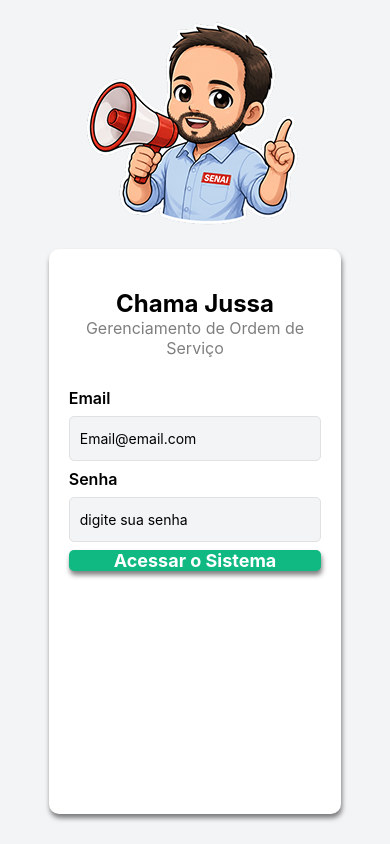
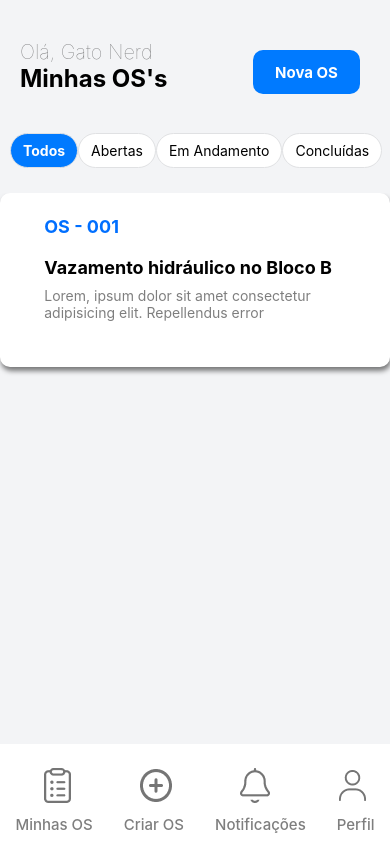
Before and after one commit to Mateus-Latorre/Chama-Jussa, a React Native app in the folder ChamaJussa/: screen / in a window 390 px wide. Built offline with nearby package versions, Linux system fonts and the light colour scheme.

Commit message:
Telas finalizadas!!!!!!

```diff
--- a/ChamaJussa/index.js
+++ b/ChamaJussa/index.js
@@ -1,6 +1,6 @@
 import { registerRootComponent } from 'expo';
 
-import App from './src/app/login';
+import App from './src/app/listaOS';
 
 // registerRootComponent calls AppRegistry.registerComponent('main', () => App);
 // It also ensures that whether you load the app in Expo Go or in a native build,
--- a/ChamaJussa/src/Componentes/footer/FooterStyle.js
+++ b/ChamaJussa/src/Componentes/footer/FooterStyle.js
@@ -21,7 +21,7 @@ export const FooterStyle = StyleSheet.create({
         marginLeft: 20
     },
     texto: {
-        opacity: "50%",
+        opacity: 0.5,
         fontSize: 15,
         fontWeight: 500,
     }
--- a/ChamaJussa/src/app/StyleLista.js
+++ b/ChamaJussa/src/app/StyleLista.js
@@ -5,34 +5,134 @@ export const styles = StyleSheet.create({
     safeArea: {
         backgroundColor: "#F3F4F6",
         flex: 1,
+        height: "100%",
+        width: "100%",
         paddingTop: 40
     },
     container: {
         width: "100%",
+        alignItems: "center",
         flex: 1,
-        alignItems: "center",
         backgroundColor: "#F3F4F6",
         // borderColor: "transparent",
         // borderStyle: "solid",
         // borderWidth: 3,
 
 
+    },
+    headerOS: {
+        width: "100%",
+        flexDirection: "row",
+        justifyContent: "space-between",
+    },
+    btnOS: {
+        width: 107,
+        height: 44,
+        backgroundColor: "#007AFF",
+        borderRadius: 10,
+        justifyContent: "center",
+        alignItems: "center",
+        marginRight: 30,
 
     },
-    formulario: {
+    caixaOs: {
+        marginTop: 10
+    },
+    txtBtn: {
+        fontWeight: "bold",
+        fontSize: 15,
+        color: "white"
+    },
+    container2: {
+        flexDirection: 'row',
+        justifyContent: 'space-between',
+        padding: 10,
+        marginBottom: 15,
+
+    },
+    container3: {
+        flexDirection: 'row',
+        justifyContent: 'space-between',
+        padding: 10,
+
+    },
+    subsubtitulo: {
+        textAlign: "center",
+        fontSize: 24,
+        fontWeight: 700,
+        paddingBottom: 30,
+    },
+    titulo: {
+        fontSize: 20,
+        opacity: 0.50,
+        fontWeight: 15,
+    },
+    caixa: {
         backgroundColor: "#fff",
-        width: 350,
-        // height: 150,
+        width: "100%",
+        height: 174,
         borderRadius: 10,
         boxShadow: '1px 4px 5px rgba(0, 0, 0, 0.5)',
-        marginLeft: 15,
-        marginRight: 15,
         marginBottom: 30,
         justifyContent: "center",
-        alignItems: "center",
-        padding: 15,
+        // alignItems: "center",
+        flexDirection: "row",
+        paddingTop: 23
+
+    },
+    scroll: {
         flex: 1,
-        flexDirection: "row"
+
+
+    },
+    tituloAzul: {
+        paddingBottom: 20,
+        fontSize: 18,
+        fontWeight: 700,
+        color: "#006fff"
+    },
+    tituloSub: {
+        paddingBottom: 9,
+        fontSize: 18,
+        fontWeight: 700
+    },
+    Descricoe: {
+        opacity: 0.5
+    },
+    Data: {
+        flex: 1,
+        flexDirection: "row",
+        justifyContent: "space-between"
+    },
+    Textos: {
+        width: "85%",
+        paddingLeft: 15
+    },
+    textoBox: {
+        marginLeft: 20,
+        alignItems: "flex-start",
+
+    },
+    botao: {
+        paddingVertical: 8,
+        paddingHorizontal: 12,
+        borderRadius: 20,
+        backgroundColor: '#fff',
+        borderColor: "#e0e1e3",
+        borderWidth: 1,
+    },
+    botaoAtivo: {
+        backgroundColor: '#007AFF',
+    },
+    texto: {
+        color: '#000',
+        fontSize: 14,
+    },
+    textoAtivo: {
+        color: '#fff',
+        fontWeight: 'bold',
+    },
+    botaoOS: {
 
     }
 });
--- a/ChamaJussa/src/app/StyleLogin.js
+++ b/ChamaJussa/src/app/StyleLogin.js
@@ -44,7 +44,7 @@ export const styles = StyleSheet.create({
 
     },
     texto: {
-        opacity: "50%",
+        opacity: 0.5,
         fontSize: 16,
         textAlign: "center"
 
@@ -76,10 +76,9 @@ export const styles = StyleSheet.create({
     botao: {
         width: "100%",
         backgroundColor: "#10b981",
-        height: 50,
+        height: 35,
         borderRadius: 5,
         boxShadow: '1px 4px 5px rgba(0, 0, 0, 0.5)',
-        flex: 1,
         alignItems: "center",
         justifyContent: "center",
 
@@ -87,7 +86,11 @@ export const styles = StyleSheet.create({
     },
     textobtn: {
         color: "#fff",
-        fontSize: 18,
+        fontSize: 15,
         fontWeight: 700
+    },
+    azul: {
+      flexDirection: "row",
+        backgroundColor:"#234567"
     }
 });
--- a/ChamaJussa/src/app/StylesNotificacao.js
+++ b/ChamaJussa/src/app/StylesNotificacao.js
@@ -50,7 +50,7 @@ export const styles = StyleSheet.create({
         fontWeight: 700
     },
     Descricoe: {
-        opacity: "50%"
+        opacity: 0.5
     },
     Data: {
         flex: 1,
--- a/ChamaJussa/src/app/listaOS.jsx
+++ b/ChamaJussa/src/app/listaOS.jsx
@@ -0,0 +1,105 @@
+
+import { StatusBar } from 'expo-status-bar';
+import { ScrollView, Text, View, Image, TouchableOpacity, StyleSheet } from 'react-native';
+import { SafeAreaProvider, SafeAreaView } from 'react-native-safe-area-context';
+import { styles } from './StyleLista';
+import { JussaProvider } from '../Context/jussaContext';
+import { Footer } from "../Componentes/footer/Footer"
+import React, { useState } from 'react';
+
+function App() {
+    const [selecionado, setSelecionado] = useState('Todos');
+    return (
+        <SafeAreaProvider>
+            <SafeAreaView style={styles.safeArea}>
+                <JussaProvider>
+                    <View style={styles.container}>
+                        <View style={styles.headerOS}>
+                            <View style={styles.textoBox}>
+                                <Text style={styles.titulo}>Olá, Gato Nerd</Text>
+                                <Text style={styles.subsubtitulo}>Minhas OS's</Text>
+                            </View>
+                            <View style={styles.caixaOs}>
+                                <TouchableOpacity style={styles.btnOS}>
+                                    <Text style={styles.txtBtn}>Nova OS
+                                    </Text>
+                                </TouchableOpacity>
+                            </View>
+
+                        </View>
+                        {/* <View style={styles.container3}>
+                            <Text style={[styles.botaoOS, selecionado === 'Todos' && styles.botaoAtivo]}
+                                onPress={() => setSelecionado('Todos')}>
+
+                            </Text>
+
+                        </View> */}
+                        <View style={styles.container2}>
+                            {/* Botão Todos */}
+                            <TouchableOpacity
+                                style={[styles.botao, selecionado === 'Todos' && styles.botaoAtivo]}
+                                onPress={() => setSelecionado('Todos')}
+                            >
+                                <Text style={[styles.texto, selecionado === 'Todos' && styles.textoAtivo]}>Todos</Text>
+                            </TouchableOpacity>
+
+                            {/* Botão Abertas */}
+                            <TouchableOpacity
+                                style={[styles.botao, selecionado === 'Abertas' && styles.botaoAtivo]}
+                                onPress={() => setSelecionado('Abertas')}
+                            >
+                                <Text style={[styles.texto, selecionado === 'Abertas' && styles.textoAtivo]}>Abertas</Text>
+                            </TouchableOpacity>
+
+                            {/* Botão Em Andamento */}
+                            <TouchableOpacity
+                                style={[styles.botao, selecionado === 'Em Andamento' && styles.botaoAtivo]}
+                                onPress={() => setSelecionado('Em Andamento')}
+                            >
+                                <Text style={[styles.texto, selecionado === 'Em Andamento' && styles.textoAtivo]}>Em Andamento</Text>
+                            </TouchableOpacity>
+
+                            {/* Botão Concluídas */}
+                            <TouchableOpacity
+                                style={[styles.botao, selecionado === 'Concluídas' && styles.botaoAtivo]}
+                                onPress={() => setSelecionado('Concluídas')}
+                            >
+                                <Text style={[styles.texto, selecionado === 'Concluídas' && styles.textoAtivo]}>Concluídas</Text>
+                            </TouchableOpacity>
+                        </View>
+                        <ScrollView style={styles.scroll}>
+                            <View style={styles.caixa}>
+                                <View style={styles.Textos}>
+                                    {/* <View style={styles.azul}> */}
+
+                                        <Text style={styles.tituloAzul}>OS - 001</Text>
+                                        {/* <TouchableOpacity>
+                                            <Text>Aberta</Text>
+                                        </TouchableOpacity>
+                                    </View> */}
+
+
+                                    <Text style={styles.tituloSub}>Vazamento hidráulico no Bloco B</Text>
+                                    <View style={styles.Data}>
+                                        <Text style={styles.Descricoe}>Lorem, ipsum dolor sit amet consectetur adipisicing elit. Repellendus error</Text>
+
+                                    </View>
+
+                                </View>
+                            </View>
+
+                        </ScrollView>
+                        <StatusBar style="auto" />
+
+                    </View>
+                    <Footer />
+
+                </JussaProvider>
+            </SafeAreaView>
+        </SafeAreaProvider>
+    );
+}
+
+
+
+export default App;
```
